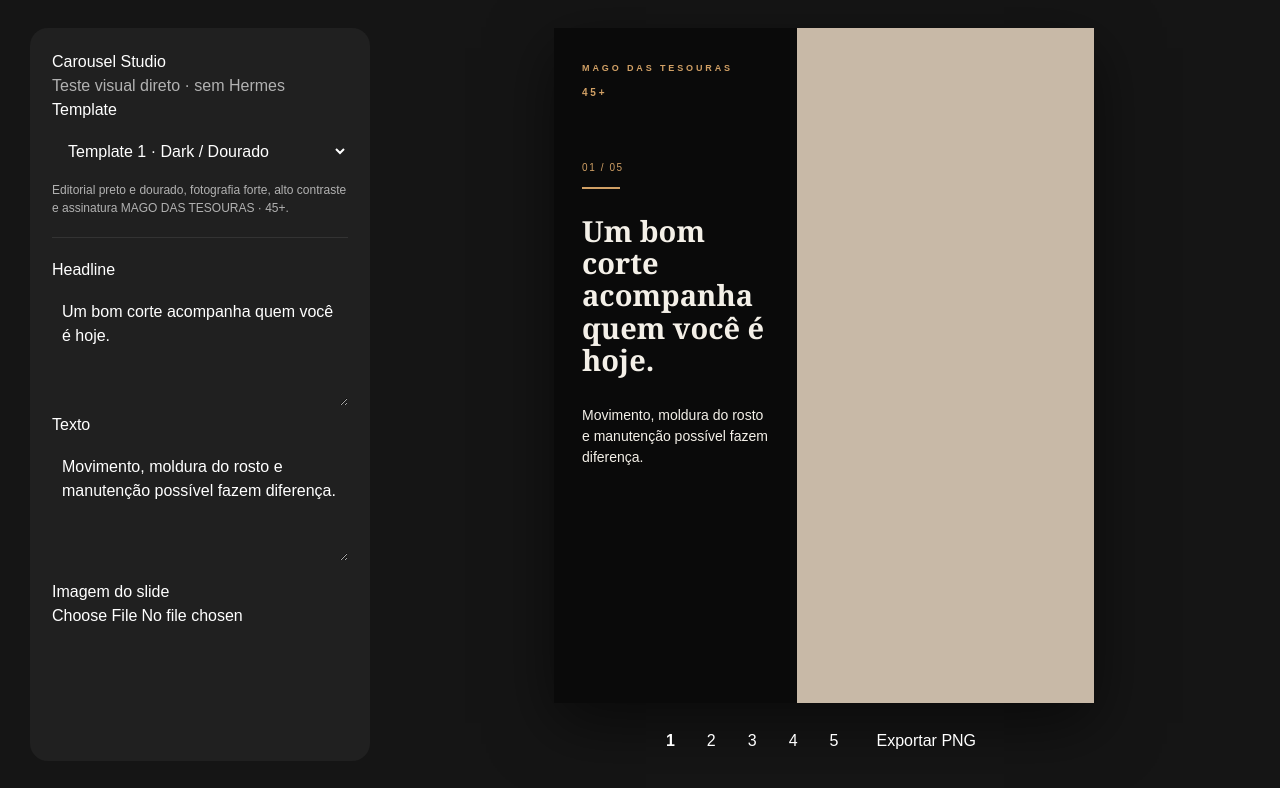
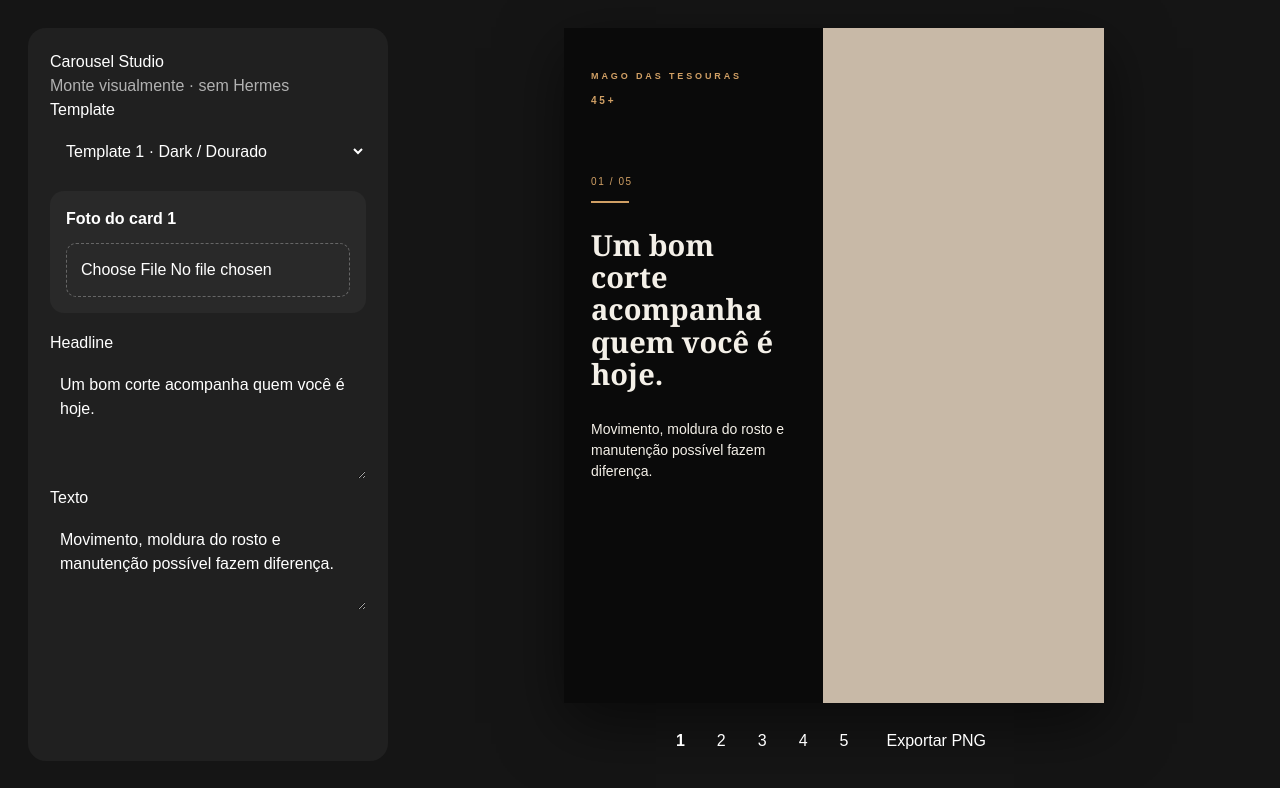
Before and after one commit to ninoaztec-code/gerador-carrossel, a Next.js app: page /studio in a window 1280 px wide. Shown: the top 788 px of the page. Built offline with nearby package versions, Linux system fonts and the light colour scheme.

Commit message:
Add visual photo controls to carousel studio

```diff
--- a/components/CarouselStudio.tsx
+++ b/components/CarouselStudio.tsx
@@ -5,84 +5,59 @@ import { CarouselDocument, CarouselSlide, FAMILIES, FamilyId, validateCarousel }
 import { cloneTemplate, TEMPLATES, TemplateId } from "@/lib/templates";
 
 const W = 540, H = 675;
+type PhotoFit = { x:number; y:number; zoom:number };
+const DEFAULT_FIT: PhotoFit = { x:50, y:20, zoom:100 };
 
-function RoseSlide({ slide, index, total }: { slide: CarouselSlide; index: number; total: number }) {
-  const photoRight = index % 2 === 0;
-  const isCover = index === 0;
-  const isCta = index === total - 1;
-  const bigNumber = isCover ? "5" : String(index);
-  return <div style={{ width:W,height:H,position:"relative",overflow:"hidden",background:index%2===0?"#E8D8C8":"#F7F1EA",color:"#403632",fontFamily:"Arial,sans-serif" }}>
-    <div style={{ position:"absolute", width:520, height:210, borderRadius:"50%", background:"#D6A49A", opacity:.72, left:index%2===0?260:-220, top:210, transform:`rotate(${index%2===0?-10:12}deg)` }} />
-    <div style={{ position:"absolute", fontFamily:"Georgia,serif", fontSize:isCover?280:190, lineHeight:.8, fontWeight:700, color:"#743F4B", opacity:isCover?.16:.12, left:isCover?28:photoRight?30:325, top:isCover?220:355 }}>{bigNumber}</div>
-    {slide.image && <div style={{ position:"absolute", top:isCover?0:70, bottom:isCover?0:70, width:isCover?"52%":"46%", right:photoRight?0:undefined, left:photoRight?undefined:0, overflow:"hidden", borderRadius:isCover?0:"48% 48% 0 0" }}><img src={slide.image} alt="" style={{width:"100%",height:"100%",objectFit:"cover",objectPosition:"center 20%"}} /></div>}
-    <div style={{ position:"relative", zIndex:2, width:isCover?"52%":"48%", marginLeft:photoRight?0:"52%", padding:"54px 42px", height:"100%", display:"flex", flexDirection:"column" }}>
-      <div style={{fontSize:10,letterSpacing:".22em",color:"#743F4B",fontWeight:700}}>{slide.eyebrow || `${String(index+1).padStart(2,"0")} / ${String(total).padStart(2,"0")}`}</div>
+function Photo({src,fit}:{src?:string;fit:PhotoFit}){
+  if(!src) return null;
+  return <img src={src} alt="" style={{width:"100%",height:"100%",objectFit:"cover",objectPosition:`${fit.x}% ${fit.y}%`,transform:`scale(${fit.zoom/100})`,transformOrigin:`${fit.x}% ${fit.y}%`}}/>;
+}
+
+function RoseSlide({ slide, index, total, fit }: { slide: CarouselSlide; index: number; total: number; fit:PhotoFit }) {
+  const photoRight = index % 2 === 0, isCover=index===0, isCta=index===total-1, bigNumber=isCover?"5":String(index);
+  return <div style={{width:W,height:H,position:"relative",overflow:"hidden",background:index%2===0?"#E8D8C8":"#F7F1EA",color:"#403632",fontFamily:"Arial,sans-serif"}}>
+    <div style={{position:"absolute",width:520,height:210,borderRadius:"50%",background:"#D6A49A",opacity:.72,left:index%2===0?260:-220,top:210,transform:`rotate(${index%2===0?-10:12}deg)`}}/>
+    <div style={{position:"absolute",fontFamily:"Georgia,serif",fontSize:isCover?280:190,lineHeight:.8,fontWeight:700,color:"#743F4B",opacity:isCover?.16:.12,left:isCover?28:photoRight?30:325,top:isCover?220:355}}>{bigNumber}</div>
+    {slide.image&&<div style={{position:"absolute",top:isCover?0:70,bottom:isCover?0:70,width:isCover?"52%":"46%",right:photoRight?0:undefined,left:photoRight?undefined:0,overflow:"hidden",borderRadius:isCover?0:"48% 48% 0 0"}}><Photo src={slide.image} fit={fit}/></div>}
+    <div style={{position:"relative",zIndex:2,width:isCover?"52%":"48%",marginLeft:photoRight?0:"52%",padding:"54px 42px",height:"100%",display:"flex",flexDirection:"column"}}>
+      <div style={{fontSize:10,letterSpacing:".22em",color:"#743F4B",fontWeight:700}}>{slide.eyebrow||`${String(index+1).padStart(2,"0")} / ${String(total).padStart(2,"0")}`}</div>
       <div style={{marginTop:isCover?160:130,fontFamily:"Georgia,serif",fontSize:isCover?39:35,lineHeight:1.02,fontWeight:700,color:"#743F4B"}}>{slide.headline}</div>
-      {slide.body && <div style={{marginTop:24,fontSize:15,lineHeight:1.5,maxWidth:230}}>{slide.body}</div>}
-      {isCta && slide.cta && <div style={{marginTop:"auto",fontSize:12,fontWeight:800,letterSpacing:".08em",textTransform:"uppercase",color:"#743F4B"}}>{slide.cta} →</div>}
-      {!isCta && <div style={{marginTop:"auto",width:72,height:2,background:"#743F4B"}} />}
+      {slide.body&&<div style={{marginTop:24,fontSize:15,lineHeight:1.5,maxWidth:230}}>{slide.body}</div>}
+      {isCta&&slide.cta&&<div style={{marginTop:"auto",fontSize:12,fontWeight:800,letterSpacing:".08em",textTransform:"uppercase",color:"#743F4B"}}>{slide.cta} →</div>}
+      {!isCta&&<div style={{marginTop:"auto",width:72,height:2,background:"#743F4B"}}/>}
     </div>
-    <div style={{position:"absolute",left:0,right:0,bottom:38,height:2,background:"linear-gradient(90deg,transparent 0%,#D6A49A 18%,#743F4B 50%,#D6A49A 82%,transparent 100%)",opacity:.65}} />
+    <div style={{position:"absolute",left:0,right:0,bottom:38,height:2,background:"linear-gradient(90deg,transparent 0%,#D6A49A 18%,#743F4B 50%,#D6A49A 82%,transparent 100%)",opacity:.65}}/>
   </div>;
 }
 
-function DarkSplit({ slide, index, total }: { slide: CarouselSlide; index: number; total: number }) {
-  const photoLeft = index % 2 === 1;
-  const copy = <div style={{ padding:"34px 28px 29px", display:"flex", flexDirection:"column", minWidth:0 }}>
-    <div style={{ color:"#D1A065",fontSize:9,fontWeight:700,letterSpacing:".32em" }}>MAGO DAS TESOURAS</div>
-    <div style={{ color:"#D1A065",fontSize:10,fontWeight:700,letterSpacing:".28em",marginTop:9 }}>45+</div>
-    <div style={{ color:"#D1A065",fontSize:10,letterSpacing:".16em",marginTop:60 }}>{slide.eyebrow || `${String(index+1).padStart(2,"0")} / ${String(total).padStart(2,"0")}`}</div>
-    <div style={{width:38,height:2,background:"#D1A065",marginTop:12}} />
-    <div style={{marginTop:26,fontFamily:"Georgia,serif",fontWeight:700,fontSize:29,lineHeight:1.12}}>{slide.headline}</div>
-    {slide.body && <div style={{marginTop:28,fontSize:14,lineHeight:1.5}}>{slide.body}</div>}
-    {slide.cta && <div style={{marginTop:"auto",fontSize:11,fontWeight:800,letterSpacing:".08em",color:"#D1A065"}}>{slide.cta} →</div>}
+function DarkSplit({ slide,index,total,fit }:{slide:CarouselSlide;index:number;total:number;fit:PhotoFit}){
+  const photoLeft=index%2===1;
+  const copy=<div style={{padding:"42px 27px 34px",display:"flex",flexDirection:"column",minWidth:0}}>
+    <div style={{color:"#D1A065",fontSize:9,fontWeight:700,letterSpacing:".32em"}}>MAGO DAS TESOURAS</div><div style={{color:"#D1A065",fontSize:10,fontWeight:700,letterSpacing:".28em",marginTop:9}}>45+</div>
+    <div style={{color:"#D1A065",fontSize:10,letterSpacing:".16em",marginTop:66}}>{slide.eyebrow||`${String(index+1).padStart(2,"0")} / ${String(total).padStart(2,"0")}`}</div><div style={{width:38,height:2,background:"#D1A065",marginTop:12}}/>
+    <div style={{marginTop:26,fontFamily:"Georgia,serif",fontWeight:700,fontSize:29,lineHeight:1.12}}>{slide.headline}</div>{slide.body&&<div style={{marginTop:28,fontSize:14,lineHeight:1.5}}>{slide.body}</div>}
+    {slide.cta&&<div style={{marginTop:"auto",display:"inline-block",alignSelf:"flex-start",padding:"14px 16px",borderRadius:18,background:"#D1A065",color:"#111",fontSize:11,fontWeight:800}}>{slide.cta}</div>}
   </div>;
-  const photo = <div style={{width:"100%",height:"100%",overflow:"hidden",background:"#C8B9A7"}}>{slide.image && <img src={slide.image} alt="" style={{width:"100%",height:"100%",objectFit:"cover",objectPosition:"center 18%"}} />}</div>;
-  return <div style={{width:W,height:H,background:"#0A0A0A",color:"#F4F0E8",display:"grid",gridTemplateColumns:"45% 55%",overflow:"hidden",fontFamily:"Arial,sans-serif"}}>{photoLeft?<>{photo}{copy}</>:<>{copy}{photo}</>}</div>;
+  const photo=<div style={{width:"100%",height:"100%",overflow:"hidden",background:"#C8B9A7"}}><Photo src={slide.image} fit={fit}/></div>;
+  return <div style={{width:W,height:H,background:"#0A0A0A",color:"#F4F0E8",display:"grid",gridTemplateColumns:"48% 52%",overflow:"hidden",fontFamily:"Arial,sans-serif"}}>{photoLeft?<>{photo}{copy}</>:<>{copy}{photo}</>}</div>;
 }
 
-function GenericSlide({ slide, family, index, total }: { slide:CarouselSlide; family:FamilyId; index:number; total:number }) {
-  const t=FAMILIES[family]; const photo=slide.image; const hasPhoto=Boolean(photo)&&["hero-photo","statement-portrait","photo-cta"].includes(slide.layout);
-  return <div style={{width:W,height:H,background:t.bg,color:t.ink,position:"relative",overflow:"hidden",fontFamily:t.sans}}>
-    {hasPhoto&&<div style={{position:"absolute",right:0,top:0,width:slide.layout==="hero-photo"?"58%":"42%",height:"100%",overflow:"hidden"}}><img src={photo} alt="" style={{width:"100%",height:"100%",objectFit:"cover",objectPosition:"center 20%"}}/></div>}
-    <div style={{position:"relative",zIndex:2,height:"100%",padding:"48px 46px",width:hasPhoto?"64%":"100%",display:"flex",flexDirection:"column"}}>
-      <div style={{fontSize:10,letterSpacing:".18em",textTransform:"uppercase",opacity:.7}}>{slide.eyebrow||`${String(index+1).padStart(2,"0")} / ${String(total).padStart(2,"0")}`}</div>
-      <div style={{marginTop:70,fontFamily:t.serif,fontWeight:700,fontSize:39,lineHeight:1.02}}>{slide.headline}</div>
-      {slide.body&&<div style={{marginTop:28,fontSize:16,lineHeight:1.55}}>{slide.body}</div>}
-      {!!slide.items?.length&&<div style={{marginTop:28,display:"grid",gap:12}}>{slide.items.map((x,i)=><div key={i} style={{display:"flex",gap:12,fontSize:15}}><span style={{color:t.accent}}>•</span>{x}</div>)}</div>}
-      <div style={{marginTop:"auto"}}>{slide.cta&&<div style={{fontWeight:700,color:t.accent}}>{slide.cta} →</div>}<div style={{marginTop:22,width:70,height:1,background:t.accent}}/></div>
-    </div>
-  </div>;
+function GenericSlide({slide,family,index,total,fit}:{slide:CarouselSlide;family:FamilyId;index:number;total:number;fit:PhotoFit}){
+ const t=FAMILIES[family],hasPhoto=Boolean(slide.image)&&["hero-photo","statement-portrait","photo-cta"].includes(slide.layout);
+ return <div style={{width:W,height:H,background:t.bg,color:t.ink,position:"relative",overflow:"hidden",fontFamily:t.sans}}>{hasPhoto&&<div style={{position:"absolute",right:0,top:0,width:slide.layout==="hero-photo"?"58%":"42%",height:"100%",overflow:"hidden"}}><Photo src={slide.image} fit={fit}/></div>}<div style={{position:"relative",zIndex:2,height:"100%",padding:"48px 46px",width:hasPhoto?"64%":"100%",display:"flex",flexDirection:"column"}}><div style={{fontSize:10,letterSpacing:".18em",textTransform:"uppercase",opacity:.7}}>{slide.eyebrow||`${String(index+1).padStart(2,"0")} / ${String(total).padStart(2,"0")}`}</div><div style={{marginTop:70,fontFamily:t.serif,fontWeight:700,fontSize:39,lineHeight:1.02}}>{slide.headline}</div>{slide.body&&<div style={{marginTop:28,fontSize:16,lineHeight:1.55}}>{slide.body}</div>}<div style={{marginTop:"auto"}}>{slide.cta&&<div style={{fontWeight:700,color:t.accent}}>{slide.cta} →</div>}</div></div></div>;
 }
-
-function SlideView(props:{slide:CarouselSlide;family:FamilyId;index:number;total:number}) {
-  if(props.family==="mago-editorial-rose") return <RoseSlide slide={props.slide} index={props.index} total={props.total}/>;
-  if(props.family==="mago-editorial-premium" && props.slide.layout==="mago-split") return <DarkSplit slide={props.slide} index={props.index} total={props.total}/>;
-  return <GenericSlide {...props}/>;
-}
+function SlideView(p:{slide:CarouselSlide;family:FamilyId;index:number;total:number;fit:PhotoFit}){if(p.family==="mago-editorial-rose")return <RoseSlide {...p}/>;if(p.family==="mago-editorial-premium"&&p.slide.layout==="mago-split")return <DarkSplit {...p}/>;return <GenericSlide {...p}/>}
 
 export default function CarouselStudio(){
-  const [templateId,setTemplateId]=useState<TemplateId>("mago-dark");
-  const [doc,setDoc]=useState<CarouselDocument>(()=>cloneTemplate("mago-dark"));
-  const [idx,setIdx]=useState(0); const ref=useRef<HTMLDivElement>(null); const errors=validateCarousel(doc);
-  const patch=(p:Partial<CarouselSlide>)=>setDoc(d=>({...d,slides:d.slides.map((s,i)=>i===idx?{...s,...p}:s)}));
-  function chooseTemplate(id:TemplateId){setTemplateId(id);setDoc(cloneTemplate(id));setIdx(0)}
-  async function exportOne(){if(errors.length)return alert(errors.join("\n"));if(!ref.current)return;const data=await htmlToImage.toPng(ref.current,{pixelRatio:2});const a=document.createElement("a");a.href=data;a.download=`${doc.id||"carousel"}-${String(idx+1).padStart(2,"0")}.png`;a.click()}
-  return <main style={{minHeight:"100vh",background:"#151515",color:"#fff",padding:28,fontFamily:"Arial,sans-serif"}}>
-    <div style={{maxWidth:1220,margin:"auto",display:"grid",gridTemplateColumns:"340px 1fr",gap:28}}>
-      <aside style={{background:"#202020",padding:22,borderRadius:18}}>
-        <h1 style={{marginTop:0}}>Carousel Studio</h1><p style={{opacity:.65}}>Teste visual direto · sem Hermes</p>
-        <label>Template</label><select value={templateId} onChange={e=>chooseTemplate(e.target.value as TemplateId)} style={{width:"100%",padding:12,margin:"8px 0 8px"}}>{Object.entries(TEMPLATES).map(([id,t])=><option key={id} value={id}>{t.name}</option>)}</select>
-        <p style={{fontSize:12,opacity:.65,marginTop:0}}>{TEMPLATES[templateId].description}</p>
-        <hr style={{borderColor:"#333",margin:"20px 0"}}/>
-        <label>Headline</label><textarea value={doc.slides[idx].headline} onChange={e=>patch({headline:e.target.value})} rows={4} style={{width:"100%",boxSizing:"border-box",padding:10,marginTop:8}}/>
-        <label>Texto</label><textarea value={doc.slides[idx].body||""} onChange={e=>patch({body:e.target.value})} rows={4} style={{width:"100%",boxSizing:"border-box",padding:10,marginTop:8}}/>
-        <label style={{display:"block",marginTop:12}}>Imagem do slide</label><input type="file" accept="image/*" onChange={e=>{const f=e.target.files?.[0];if(!f)return;const r=new FileReader();r.onload=()=>patch({image:String(r.result)});r.readAsDataURL(f)}}/>
-        {errors.length>0&&<div style={{marginTop:16,padding:12,background:"#4a1d1d",borderRadius:10,fontSize:12}}>{errors.map(x=><div key={x}>• {x}</div>)}</div>}
-      </aside>
-      <section><div ref={ref} style={{width:W,height:H,margin:"0 auto",boxShadow:"0 20px 60px #0008"}}><SlideView slide={doc.slides[idx]} family={doc.family} index={idx} total={doc.slides.length}/></div>
-        <div style={{display:"flex",justifyContent:"center",gap:8,marginTop:18,flexWrap:"wrap"}}>{doc.slides.map((_,i)=><button key={i} onClick={()=>setIdx(i)} style={{padding:"8px 12px",fontWeight:i===idx?800:400}}>{i+1}</button>)}<button onClick={exportOne} style={{padding:"8px 18px"}}>Exportar PNG</button></div>
-      </section>
-    </div>
-  </main>
+ const [templateId,setTemplateId]=useState<TemplateId>("mago-dark"),[doc,setDoc]=useState<CarouselDocument>(()=>cloneTemplate("mago-dark")),[idx,setIdx]=useState(0),[fits,setFits]=useState<Record<number,PhotoFit>>({}); const ref=useRef<HTMLDivElement>(null),errors=validateCarousel(doc),fit=fits[idx]||DEFAULT_FIT;
+ const patch=(p:Partial<CarouselSlide>)=>setDoc(d=>({...d,slides:d.slides.map((s,i)=>i===idx?{...s,...p}:s)})); const patchFit=(p:Partial<PhotoFit>)=>setFits(f=>({...f,[idx]:{...(f[idx]||DEFAULT_FIT),...p}}));
+ function chooseTemplate(id:TemplateId){setTemplateId(id);setDoc(cloneTemplate(id));setIdx(0);setFits({})}
+ async function exportOne(){if(errors.length)return alert(errors.join("\n"));if(!ref.current)return;const data=await htmlToImage.toPng(ref.current,{pixelRatio:2});const a=document.createElement("a");a.href=data;a.download=`${doc.id||"carousel"}-${String(idx+1).padStart(2,"0")}.png`;a.click()}
+ return <main style={{minHeight:"100vh",background:"#151515",color:"#fff",padding:28,fontFamily:"Arial,sans-serif"}}><div style={{maxWidth:1280,margin:"auto",display:"grid",gridTemplateColumns:"360px 1fr",gap:28}}>
+ <aside style={{background:"#202020",padding:22,borderRadius:18}}><h1 style={{marginTop:0}}>Carousel Studio</h1><p style={{opacity:.65}}>Monte visualmente · sem Hermes</p>
+ <label>Template</label><select value={templateId} onChange={e=>chooseTemplate(e.target.value as TemplateId)} style={{width:"100%",padding:12,margin:"8px 0 18px"}}>{Object.entries(TEMPLATES).map(([id,t])=><option key={id} value={id}>{t.name}</option>)}</select>
+ <div style={{background:"#292929",padding:16,borderRadius:14,marginBottom:18}}><strong>Foto do card {idx+1}</strong><div style={{marginTop:12,border:"1px dashed #666",padding:14,borderRadius:10,textAlign:"center"}}><input type="file" accept="image/*" onChange={e=>{const f=e.target.files?.[0];if(!f)return;const r=new FileReader();r.onload=()=>patch({image:String(r.result)});r.readAsDataURL(f)}}/></div>
+ {doc.slides[idx].image&&<><label style={{display:"block",marginTop:14}}>Mover horizontal: {fit.x}%</label><input style={{width:"100%"}} type="range" min="0" max="100" value={fit.x} onChange={e=>patchFit({x:+e.target.value})}/><label style={{display:"block",marginTop:10}}>Mover vertical: {fit.y}%</label><input style={{width:"100%"}} type="range" min="0" max="100" value={fit.y} onChange={e=>patchFit({y:+e.target.value})}/><label style={{display:"block",marginTop:10}}>Zoom: {fit.zoom}%</label><input style={{width:"100%"}} type="range" min="100" max="180" value={fit.zoom} onChange={e=>patchFit({zoom:+e.target.value})}/><button onClick={()=>patchFit(DEFAULT_FIT)} style={{marginTop:10,padding:"7px 10px"}}>Resetar foto</button></>}</div>
+ <label>Headline</label><textarea value={doc.slides[idx].headline} onChange={e=>patch({headline:e.target.value})} rows={4} style={{width:"100%",boxSizing:"border-box",padding:10,marginTop:8}}/><label>Texto</label><textarea value={doc.slides[idx].body||""} onChange={e=>patch({body:e.target.value})} rows={3} style={{width:"100%",boxSizing:"border-box",padding:10,marginTop:8}}/>{errors.length>0&&<div style={{marginTop:16,padding:12,background:"#4a1d1d",borderRadius:10,fontSize:12}}>{errors.map(x=><div key={x}>• {x}</div>)}</div>}</aside>
+ <section><div ref={ref} style={{width:W,height:H,margin:"0 auto",boxShadow:"0 20px 60px #0008"}}><SlideView slide={doc.slides[idx]} family={doc.family} index={idx} total={doc.slides.length} fit={fit}/></div><div style={{display:"flex",justifyContent:"center",gap:8,marginTop:18,flexWrap:"wrap"}}>{doc.slides.map((_,i)=><button key={i} onClick={()=>setIdx(i)} style={{padding:"8px 12px",fontWeight:i===idx?800:400}}>{i+1}</button>)}<button onClick={exportOne} style={{padding:"8px 18px"}}>Exportar PNG</button></div></section></div></main>;
 }
```
